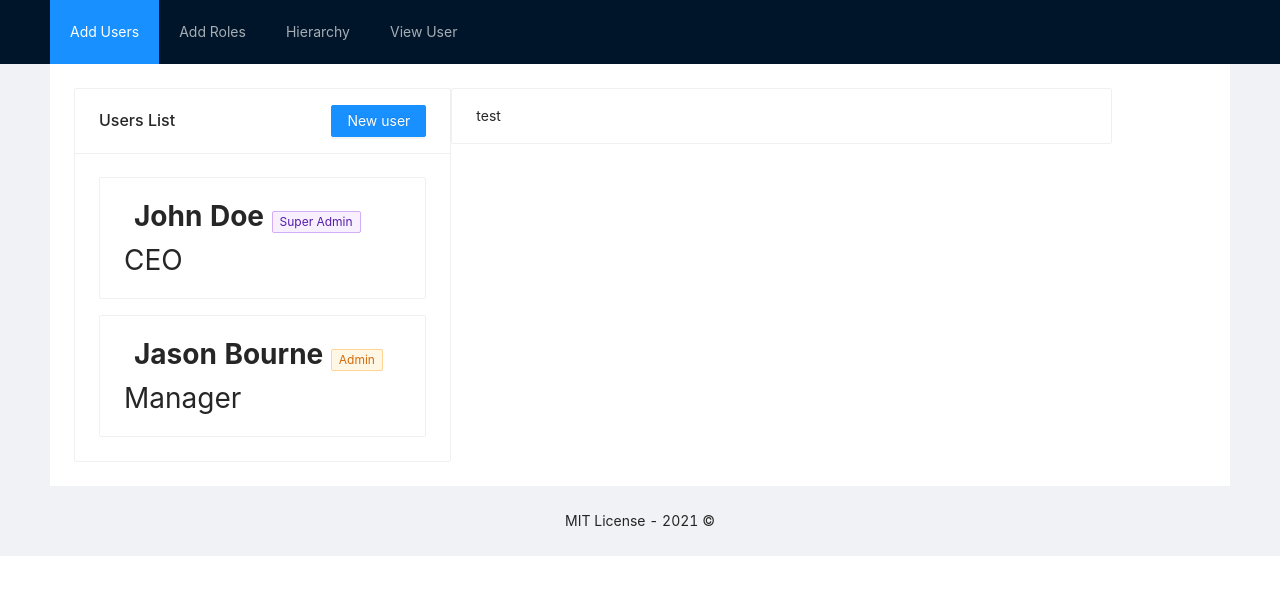
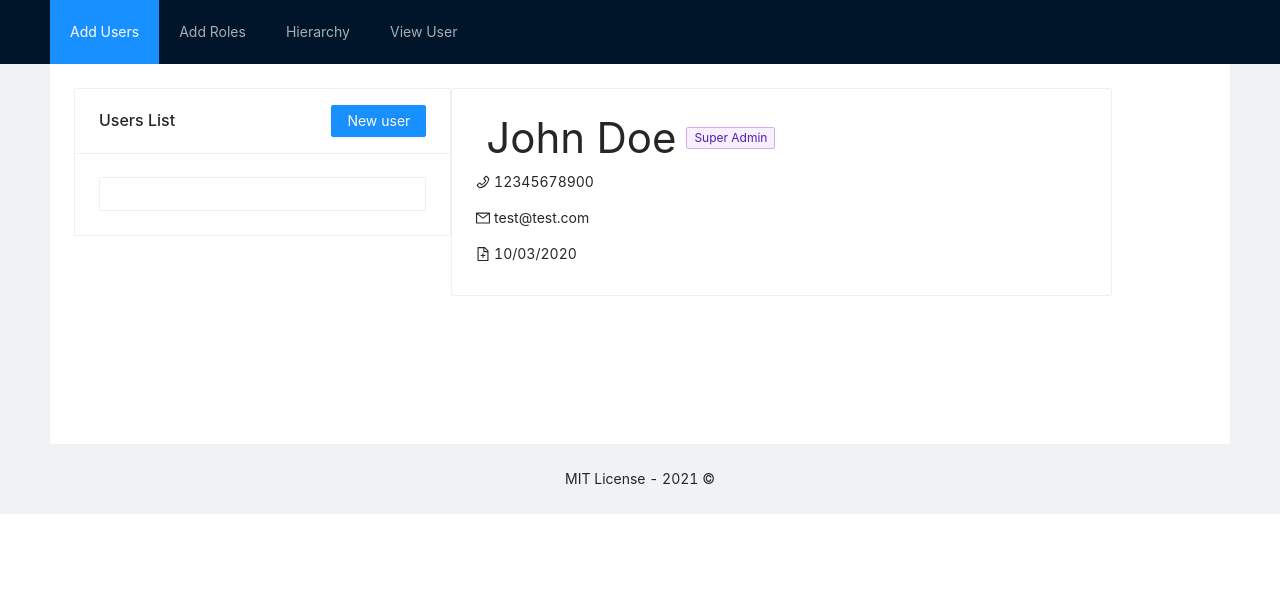
Before and after one commit to 19sriram/zzl, a React (Create React App) app in the folder frontend/: page /viewuser in a window 1280 px wide. Shown: the top 594 px of the page. Built offline with nearby package versions, Linux system fonts and the light colour scheme; no server answers.

Commit message:
view user added

```diff
--- a/frontend/package.json
+++ b/frontend/package.json
@@ -3,6 +3,7 @@
   "version": "0.1.0",
   "private": true,
   "dependencies": {
+    "@ant-design/icons": "^4.5.0",
     "@testing-library/jest-dom": "^5.11.4",
     "@testing-library/react": "^11.1.0",
     "@testing-library/user-event": "^12.1.10",
--- a/frontend/src/components/api/api.js
+++ b/frontend/src/components/api/api.js
@@ -2,16 +2,16 @@ import axios from 'axios';
 
 
   export function getUser() {
-    axios.get('https://jsonplaceholder.typicode.com/todos/1')
-    .then(function (response) {
-      // handle success
-      console.log(response.data);
-    })
-    .catch(function (error) {
-      // handle error
-      console.log(error);
-    })
-    .then(function () {
-      // always executed
-    });
+    // axios.get('https://jsonplaceholder.typicode.com/todos/1')
+    // .then(function (response) {
+    //   // handle success
+    //   console.log(response.data);
+    // })
+    // .catch(function (error) {
+    //   // handle error
+    //   console.log(error);
+    // })
+    // .then(function () {
+    //   // always executed
+    // });
   }
--- a/frontend/src/components/rolemgmt/addrole.tsx
+++ b/frontend/src/components/rolemgmt/addrole.tsx
@@ -1,5 +1,6 @@
 // User adds new user to the system
 import { Form, Input, Button, Select, PageHeader } from 'antd';
+import { useEffect } from 'react';
 import './addrole.css';
 const { Option } = Select;
 const layout = {
@@ -20,7 +21,6 @@ const AddRole = ()=>{
       const onReset = () => {
         form.resetFields();
       };
-
 
     return (
         <>
--- a/frontend/src/components/usermgmt/adduser.css
+++ b/frontend/src/components/usermgmt/adduser.css
@@ -3,7 +3,7 @@
   }
 
   .fontBig {
-    font-size: 2em;
+    font-size: 3em;
     vertical-align: middle;
     margin: 0px 10px;
 
--- a/frontend/src/components/usermgmt/viewuser.tsx
+++ b/frontend/src/components/usermgmt/viewuser.tsx
@@ -1,39 +1,89 @@
 import { Card, Col, Row, Avatar, Tag, Button } from 'antd';
+import {
+  PhoneOutlined,
+  MailOutlined,
+  FileAddOutlined
+} from '@ant-design/icons';
+import './adduser.css';
+import React, { useEffect } from 'react';
 
-import './adduser.css';
 
-const ViewUser = ()=>{
+const userData = [{
+  firstname: "John",
+  "lastname": "Doe",
+  "email": "test@test.com",
+  "createdOn": "10/03/2021",
+  "isActive": true,
+  "role": "super admin"
+},
+{
+  firstname: "Jason",
+  "lastname": "Bourne",
+  "email": "test@test.com2",
+  "createdOn": "11/03/2021",
+  "isActive": false,
+  "role": "admin"
+}] as any;
+
+
+const ViewUser = () => {
+  const [userList, setData] = React.useState([{
+    firstname: '',
+    lastname: '',
+    email: '',
+    createdOn: '',
+    isActive: '',
+    role: ''
+  }]);
+  useEffect(() => {
+    setData(userData);
+  })
+  const roleColorMap: any = {
+    superadmin: "purple",
+    admin: "orange"
+  }
+
+
   return (
     <div>
       <Row>
         <Col span={8}><Card title="Users List" extra={<a href="/">    <Button type="primary">New user</Button>
         </a>}>
+
           <Card type="inner">
-        <div>
-    {/* <Avatar style={{ backgroundColor: '#87d068' }}>C</Avatar> */}
-    </div>
-    <span className={'fontBig'}><b>John Doe</b>       <Tag color="purple">Super Admin</Tag><br/>
-<span>CEO</span></span>
-        <br/>
+            {
 
+              userList.map(item => {
+                <div>{item.firstname}</div>
+              })
+            }
+            {console.log(userList.map(item => item.firstname))}
 
+            {/* <span className={''}>
+              test
+              <b>{userInfo.firstname+userInfo.lastname}</b>
+              <Tag color={roleColorMap[userInfo.role]}>{}</Tag>
+              <br />
+              <span>CEO</span>
+            </span> */}
 
           </Card>
-    <Card
-      style={{ marginTop: 16 }}
-      type="inner"
 
-    >
-   <span className={'fontBig'}><b>Jason Bourne</b>       <Tag color="orange">Admin</Tag><br/>
-<span>Manager</span></span>
-    </Card>
         </Card>
         </Col>
 
+        {/* RIGHT SIDE  */}
         <Col span={14}>
 
           <Card type="inner"  >
-    {"test"}
+            <div>
+              <span className={'fontBig'}>John Doe</span><span><Tag color="purple">Super Admin</Tag></span>
+              <div>
+                <p><PhoneOutlined /> 12345678900</p>
+                <p><MailOutlined /> test@test.com</p>
+                <p><FileAddOutlined /> 10/03/2020</p>
+              </div>
+            </div>
           </Card>
 
         </Col>
```
Lines whose indentation alone changed are shown as unchanged.
